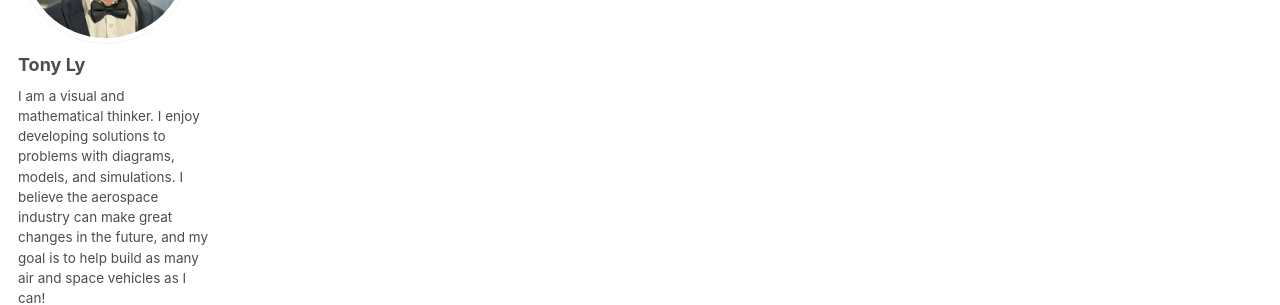
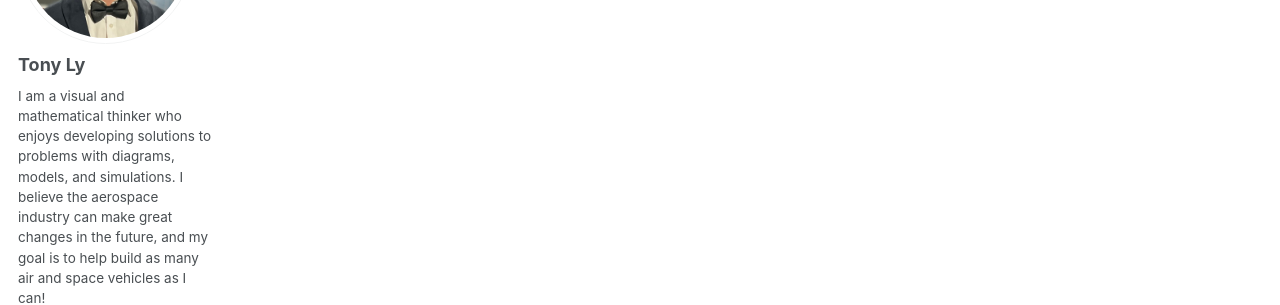
Before and after one commit to TonyDTiger/TonyDTiger.github.io, a Jekyll site: the page built from _pages/about.md, in a window 1280 px wide. Shown: the part 230-535 px from the top of the page. Built offline with Jekyll 4.4.1, drawn with Linux system fonts in a browser that asks for light colours; a script that is not in the unit is left out.

Commit message:
Small update to personal description

```diff
--- a/_config.yml
+++ b/_config.yml
@@ -25,7 +25,7 @@ author:
   avatar           : "profile.jpg"
   name             : "Tony Ly"
   pronouns         : # example: "she/her"
-  bio              : "I am a visual and mathematical thinker. I enjoy developing solutions to problems with diagrams, models, and simulations. I believe the aerospace industry can make great changes in the future, and my goal is to help build as many air and space vehicles as I can!"
+  bio              : "I am a visual and mathematical thinker who enjoys developing solutions to problems with diagrams, models, and simulations. I believe the aerospace industry can make great changes in the future, and my goal is to help build as many air and space vehicles as I can!"
   location         : "Seattle, WA"
   # employer         : "Red Brick University"
   uri              : # URL
```
